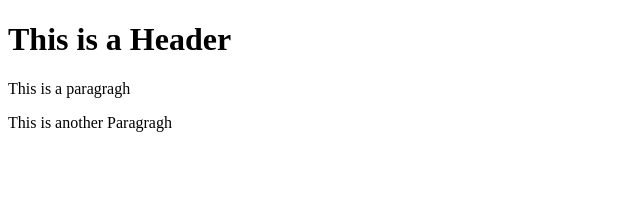
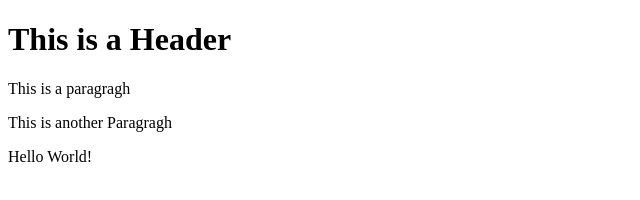
Before and after one commit to Thaimatt/git-test, a website: page index.html in a window 1280 px wide. Shown: the whole page, without its empty margins (0-640 px from the left). Drawn offline with Linux system fonts and the light colour scheme.

```diff
--- a/index.html
+++ b/index.html
@@ -4,5 +4,6 @@
         <h1>This is a Header</h1>
         <p>This is a paragragh</p>
         <p>This is another Paragragh</p>
+        <p>Hello World!</p>
     </body>
 </html>
```
Also changed, not shown: package.json (added, +24 -0 lines), 2 other files.
